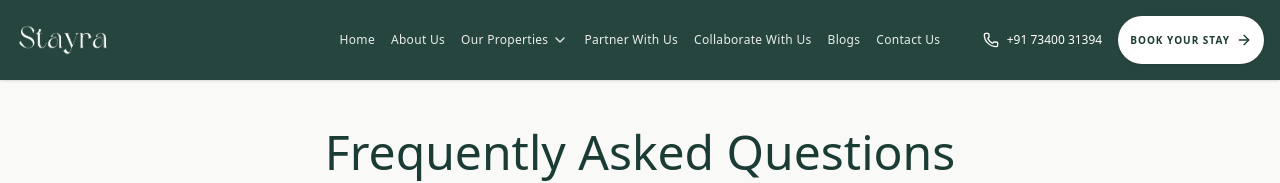
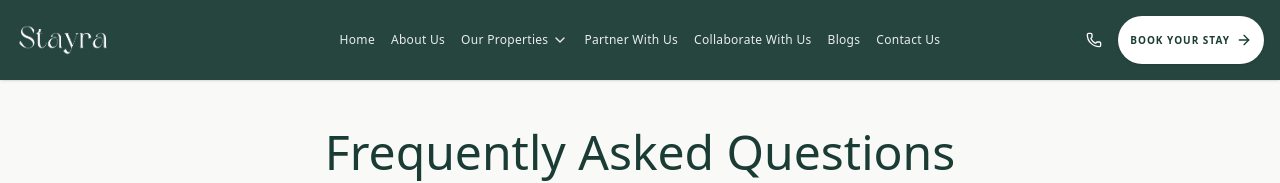
Before and after one commit to unsocialsthailandwebsite-sketch/stayrafin, a Next.js app: page /faq in a window 1280 px wide. Shown: the top 183 px of the page. Built offline with nearby package versions, Linux system fonts and the light colour scheme; a web font is replaced by a local one.

Commit message:
Fix header overlapping by hiding phone text on laptop screens and structuring grid layout explicitly

```diff
--- a/src/components/layout/header.tsx
+++ b/src/components/layout/header.tsx
@@ -50,9 +50,9 @@ export function Header() {
                         : "bg-transparent py-6"
                 )}
             >
-                <div className="container mx-auto px-4 flex xl:grid xl:grid-cols-[1fr_auto_1fr] items-center justify-between relative">
+                <div className="container mx-auto px-4 grid grid-cols-2 xl:grid-cols-[1fr_auto_1fr] items-center relative">
                     {/* Left: Logo */}
-                    <Link href="/" className="relative z-50 flex items-center gap-2 xl:justify-self-start">
+                    <Link href="/" className="relative z-50 flex items-center gap-2 justify-self-start">
                         {/* Brand Logo */}
                         <StayraLogo className="h-8 w-auto" variant="light" />
                     </Link>
@@ -105,8 +105,8 @@ export function Header() {
 
                         {/* Call Icon & Number */}
                         <a href="tel:+917340031394" className={cn("flex items-center gap-2 transition-colors hover:text-stayra-gold font-medium text-xs 2xl:text-sm", isScrolled ? "text-white" : "text-white")}>
-                            <Phone className="w-4 h-4" />
-                            <span>+91 73400 31394</span>
+                            <Phone className="w-4 h-4 flex-shrink-0" />
+                            <span className="hidden 2xl:inline whitespace-nowrap">+91 73400 31394</span>
                         </a>
 
                         {/* Book Your Stay Button - White Pill */}
@@ -126,7 +126,7 @@ export function Header() {
 
                     {/* Mobile Menu Button */}
                     <button
-                        className="xl:hidden relative z-50 p-2"
+                        className="xl:hidden relative z-50 p-2 justify-self-end"
                         onClick={() => setIsMobileMenuOpen(!isMobileMenuOpen)}
                     >
                         {isMobileMenuOpen ? (
```
